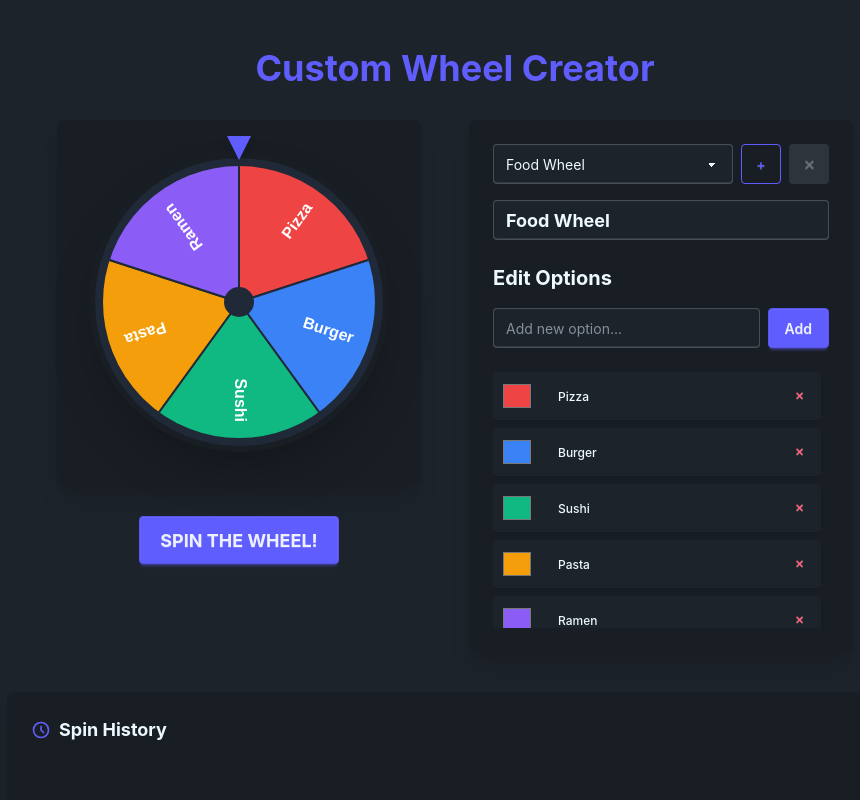
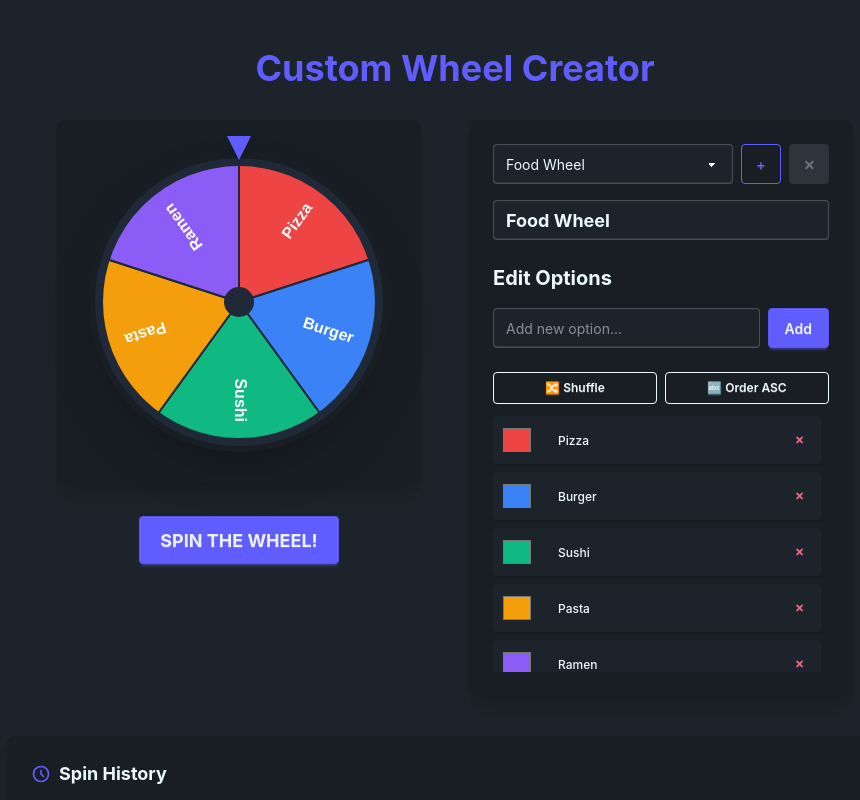
Before and after one commit to teol/wheel, a Svelte app: page / in a window 1280 px wide. Shown: the top 800 px of the page, without its empty margins (185-1045 px from the left). Built offline with nearby package versions, Linux system fonts and the light colour scheme.

Commit message:
feat: add buttons to reorder wheel options (#7)
* feat: add buttons to reorder wheel options

* refactor: improve wheel segment sorting

```diff
--- a/client/src/App.svelte
+++ b/client/src/App.svelte
@@ -354,6 +354,23 @@
     spinLogs = [];
   }
 
+  function shuffleSegments() {
+    const segments = wheels[currentWheelIndex]?.segments;
+    if (!segments || segments.length === 0) return;
+    const shuffled = [...segments];
+    for (let i = shuffled.length - 1; i > 0; i--) {
+      const j = Math.floor(Math.random() * (i + 1));
+      [shuffled[i], shuffled[j]] = [shuffled[j], shuffled[i]];
+    }
+    wheels[currentWheelIndex].segments = shuffled;
+  }
+
+  function sortSegmentsAsc() {
+    const segments = wheels[currentWheelIndex]?.segments;
+    if (!segments || segments.length === 0) return;
+    wheels[currentWheelIndex].segments = [...segments].sort((a, b) => a.text.localeCompare(b.text));
+  }
+
   function spinWheel() {
     const segments = wheels[currentWheelIndex]?.segments || [];
     if (isSpinning || segments.length === 0) return;
@@ -614,6 +631,23 @@
         <button class="btn btn-primary" onclick={addSegment} disabled={isSpinning}>Add</button>
       </div>
 
+      <div class="flex gap-2 mb-3">
+        <button
+          class="btn btn-sm btn-outline flex-1"
+          onclick={shuffleSegments}
+          disabled={isSpinning}
+        >
+          🔀 Shuffle
+        </button>
+        <button
+          class="btn btn-sm btn-outline flex-1"
+          onclick={sortSegmentsAsc}
+          disabled={isSpinning}
+        >
+          🔤 Order ASC
+        </button>
+      </div>
+
       <ul class="space-y-2 max-h-64 overflow-y-auto pr-2">
         {#if wheels[currentWheelIndex]}
           {#each wheels[currentWheelIndex].segments as segment (segment.id)}
```
